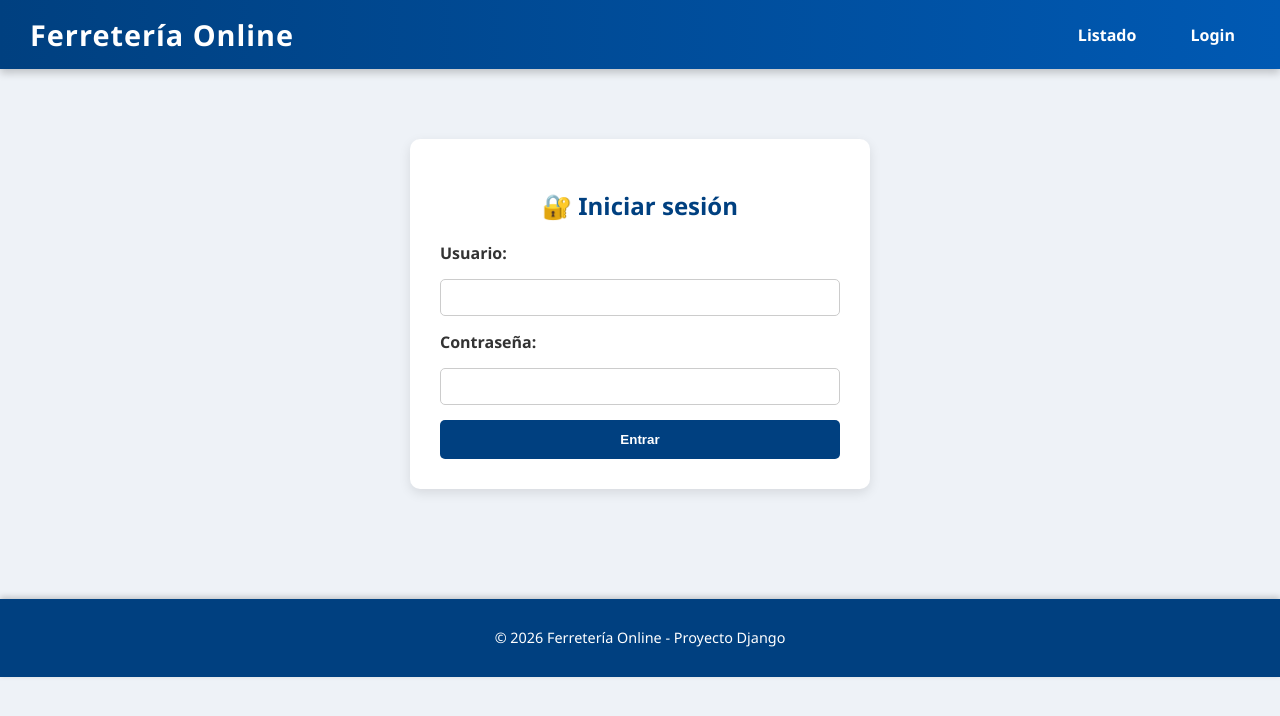
After one commit to catitaconflow/perez-ti3041-esN, a Django app: template catalogo/templates/catalogo/login.html in a window 1280 px wide. The commit adds this page. Shown: the top 716 px of the page. Run offline with Django 5.2, Linux system fonts and the light colour scheme; the template is opened without the code that fills it, so the values that code supplies are empty.

Commit message:
commit 5

```diff
--- a/catalogo/templates/catalogo/base.html
+++ b/catalogo/templates/catalogo/base.html
@@ -4,64 +4,106 @@
     <meta charset="UTF-8">
     <title>{% block title %}Catálogo Ferretería{% endblock %}</title>
     <style>
+        /* Estilo general */
         body {
             font-family: 'Segoe UI', Arial, sans-serif;
             margin: 0;
             padding: 0;
-            background-color: #f9f9f9;
+            background-color: #eef2f7;
             color: #333;
         }
+
+        /* Encabezado */
         header {
-            background-color: #004080;
+            background: linear-gradient(90deg, #004080, #0059b3);
             color: #fff;
             padding: 15px 30px;
             display: flex;
             justify-content: space-between;
             align-items: center;
+            box-shadow: 0 4px 8px rgba(0,0,0,0.2);
         }
         header h1 {
             margin: 0;
             font-size: 1.8em;
+            letter-spacing: 1px;
         }
+
+        /* Navegación */
         nav a {
             color: #fff;
             text-decoration: none;
             margin-left: 20px;
             font-weight: bold;
+            padding: 8px 15px;
+            border-radius: 5px;
+            transition: background 0.3s ease;
         }
         nav a:hover {
-            text-decoration: underline;
+            background-color: #ffc107;
+            color: #004080;
         }
+
+        /* Contenido principal */
         main {
-            padding: 20px 40px;
+            padding: 30px 50px;
         }
+
+        /* Pie de página */
         footer {
             background-color: #004080;
             color: #fff;
             text-align: center;
-            padding: 10px;
+            padding: 15px;
             margin-top: 40px;
+            font-size: 0.9em;
+            box-shadow: 0 -2px 6px rgba(0,0,0,0.2);
         }
+
+        /* Tablas */
         table {
             width: 100%;
             border-collapse: collapse;
-            margin-top: 15px;
+            margin-top: 20px;
             background-color: #fff;
+            border-radius: 8px;
+            overflow: hidden;
+            box-shadow: 0 2px 6px rgba(0,0,0,0.1);
         }
         th, td {
             border: 1px solid #ddd;
-            padding: 10px;
+            padding: 12px;
             text-align: left;
         }
         th {
-            background-color: #f0f0f0;
+            background-color: #004080;
+            color: #fff;
         }
         tr:nth-child(even) {
-            background-color: #fafafa;
+            background-color: #f9f9f9;
+        }
+        tr:hover {
+            background-color: #e6f2ff;
         }
         tr[style] {
             font-weight: bold;
             color: #a94442;
+        }
+
+        /* Botones genéricos */
+        .btn {
+            display: inline-block;
+            background-color: #004080;
+            color: #fff;
+            padding: 10px 20px;
+            border-radius: 6px;
+            text-decoration: none;
+            font-weight: bold;
+            transition: background 0.3s ease;
+        }
+        .btn:hover {
+            background-color: #ffc107;
+            color: #004080;
         }
     </style>
 </head>
@@ -70,7 +112,11 @@
         <h1>Ferretería Online</h1>
         <nav>
             <a href="{% url 'herramientas' %}">Listado</a>
-            <a href="/admin/">Admin</a>
+            {% if usuario %}
+                <a href="{% url 'logout' %}">Logout</a>
+            {% else %}
+                <a href="{% url 'login' %}">Login</a>
+            {% endif %}
         </nav>
     </header>
 
--- /dev/null
+++ b/catalogo/templates/catalogo/login.html
@@ -0,0 +1,29 @@
+{% extends "catalogo/base.html" %}
+
+{% block title %}Login{% endblock %}
+
+{% block content %}
+    <div style="max-width: 400px; margin: 40px auto; background-color: #fff; border-radius: 10px; box-shadow: 0 4px 12px rgba(0,0,0,0.1); padding: 30px;">
+        <h2 style="color:#004080; text-align:center; margin-bottom:20px;">🔐 Iniciar sesión</h2>
+
+        {% if mensaje %}
+            <p style="color:red; font-weight:bold; text-align:center;">{{ mensaje }}</p>
+        {% endif %}
+
+        <form method="post" style="display:flex; flex-direction:column; gap:15px;">
+            {% csrf_token %}
+            <label for="username" style="font-weight:bold;">Usuario:</label>
+            <input type="text" name="username" id="username" required
+                   style="padding:10px; border:1px solid #ccc; border-radius:5px;">
+
+            <label for="password" style="font-weight:bold;">Contraseña:</label>
+            <input type="password" name="password" id="password" required
+                   style="padding:10px; border:1px solid #ccc; border-radius:5px;">
+
+            <button type="submit"
+                    style="background-color:#004080; color:#fff; padding:12px; border:none; border-radius:5px; font-weight:bold; cursor:pointer;">
+                Entrar
+            </button>
+        </form>
+    </div>
+{% endblock %}
--- a/catalogo/urls.py
+++ b/catalogo/urls.py
@@ -5,4 +5,6 @@ urlpatterns = [
     path("", views.index, name="index"),
     path("herramientas/", views.listado_herramientas, name="herramientas"),
     path("herramientas/<int:id>/", views.detalle_herramienta, name="detalle_herramienta"),
+    path("login/", views.login_view, name="login"),
+    path("logout/", views.logout_view, name="logout"),
 ]
```
Also changed, not shown: catalogo/templates/catalogo/detalle.html (+31 -11 lines), catalogo/views.py (+26 -0 lines), catalogo/templates/catalogo/lista.html (line endings or trailing spaces), db.sqlite3.
